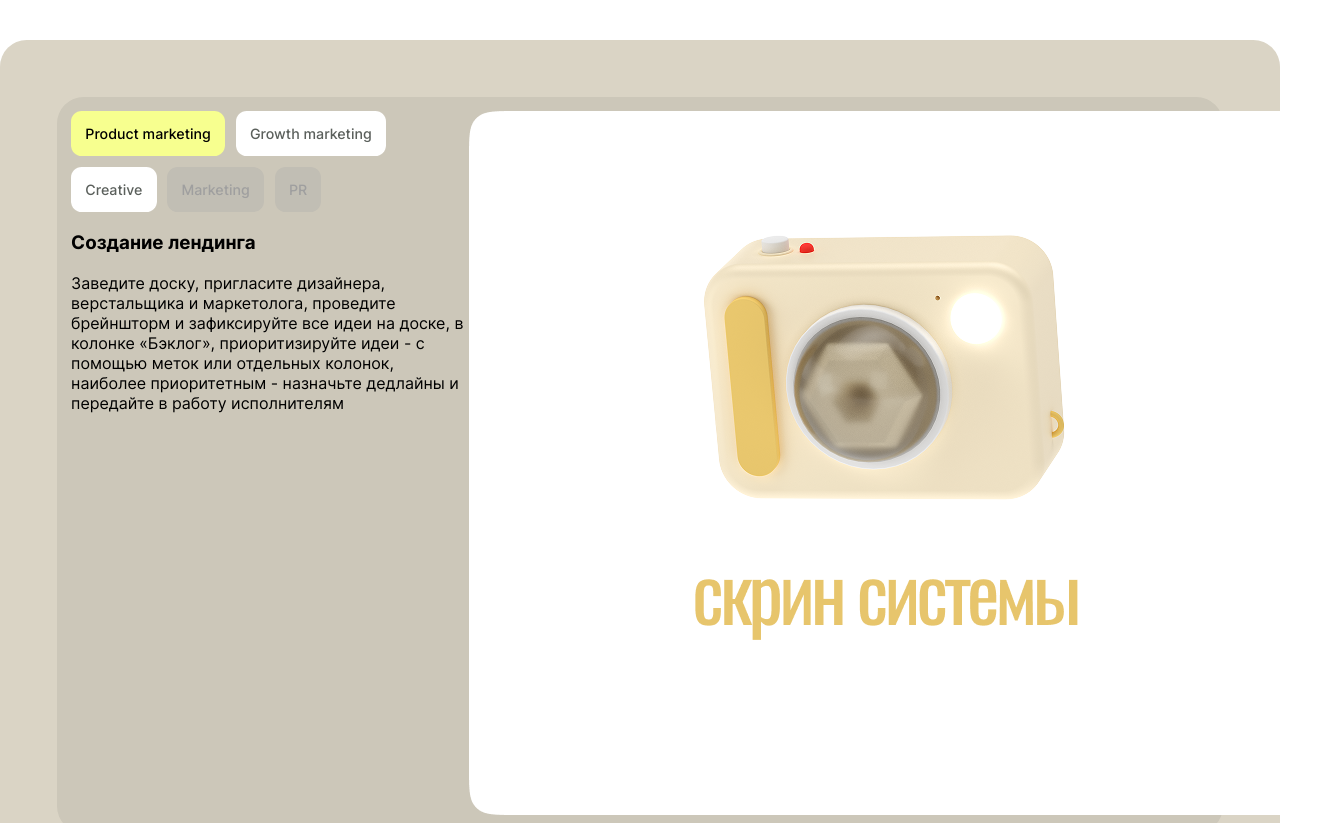
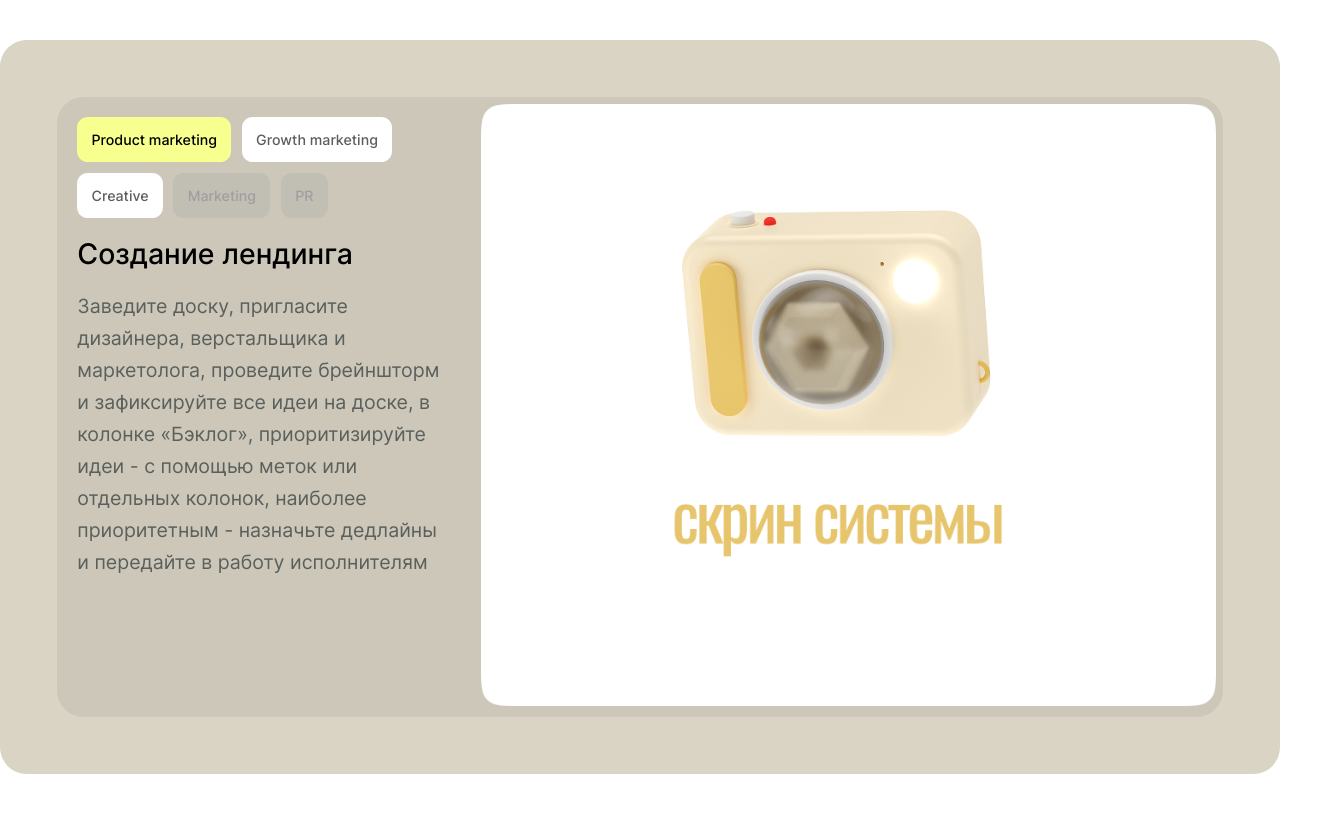
Before and after one commit to rennaiis/mogu_site, a React (Vite) app: page / in a window 1280 px wide. Shown: the part 3768-4591 px from the top of the page, 1328 px wide, since content can reach past the window. After the commit the page ends 4542 px from the top, so only its background shows below. Built offline with nearby package versions, Linux system fonts and the light colour scheme.

Commit message:
fix: исправлены стили компонента cases

```diff
--- a/src/components/Cases.jsx
+++ b/src/components/Cases.jsx
@@ -7,7 +7,7 @@ function Cases() {
     return (
         <article className="cases">
             <div className="cases__content">
-                <section>
+                <section className="cases__info">
                     <nav className="cases__tags">
                         {content.casesScreen.map((item, index)=>
                         ( <div className={(item.id === current.id) ? 'tag tag--focused' :
@@ -15,10 +15,10 @@ function Cases() {
                         }>{item.button}</div>)
                     )}
                     </nav>
-                    <h3>
+                    <h3 className="cases__header">
                         {current.header}
                     </h3>
-                    <p>
+                    <p className="cases__text">
                         {current.text}
                     </p>
                 </section>
--- a/src/styles/_cases.scss
+++ b/src/styles/_cases.scss
@@ -6,18 +6,21 @@
     &__content{
         display: flex;
         flex-direction: column;
+        @include option(padding, 8, 5);
+        @include option(gap, 24, 24);
         picture{
             width: 100%;
         }
+
         @include NOT-MOB{
             flex-direction: row;
             picture{
                 width: 65%;
             }
+
         }
         background-color: $cases-med;
         @include option(border-radius, 30, 20);
-        @include option(padding, 16, 16);
 
     };
     &__tags{
@@ -25,8 +28,29 @@
         flex-wrap: wrap;
         @include option(gap, 12, 12);
     };
+    &__info{
+        @include flex-column;
+        @include option(padding, 15, 24);
+        @include option(gap, 16, 10);
+        @include NOT-MOB{
+            width: 35%;
+        }
+    }
+    &__header{
+        @include option(font-size, 32, 24);
+        @include option(line-height, 48, 48);
+        font-weight: 500;
+    }
+    &__text{
+        @include option(font-size, 22, 16);
+        @include option(line-height, 36, 30);
+        font-weight: 400;
+        letter-spacing: -0.2;
+        color: $cases-text;
+
+    }
     &__screen{
-
+        width: 100%;
     }
 
 
--- a/src/styles/_global.scss
+++ b/src/styles/_global.scss
@@ -23,7 +23,7 @@ a{
     color: inherit;
     text-decoration: none;
 }
-h1, h2, p{
+h1, h2, h3, p{
     margin: 0;
 }
 button{
```
